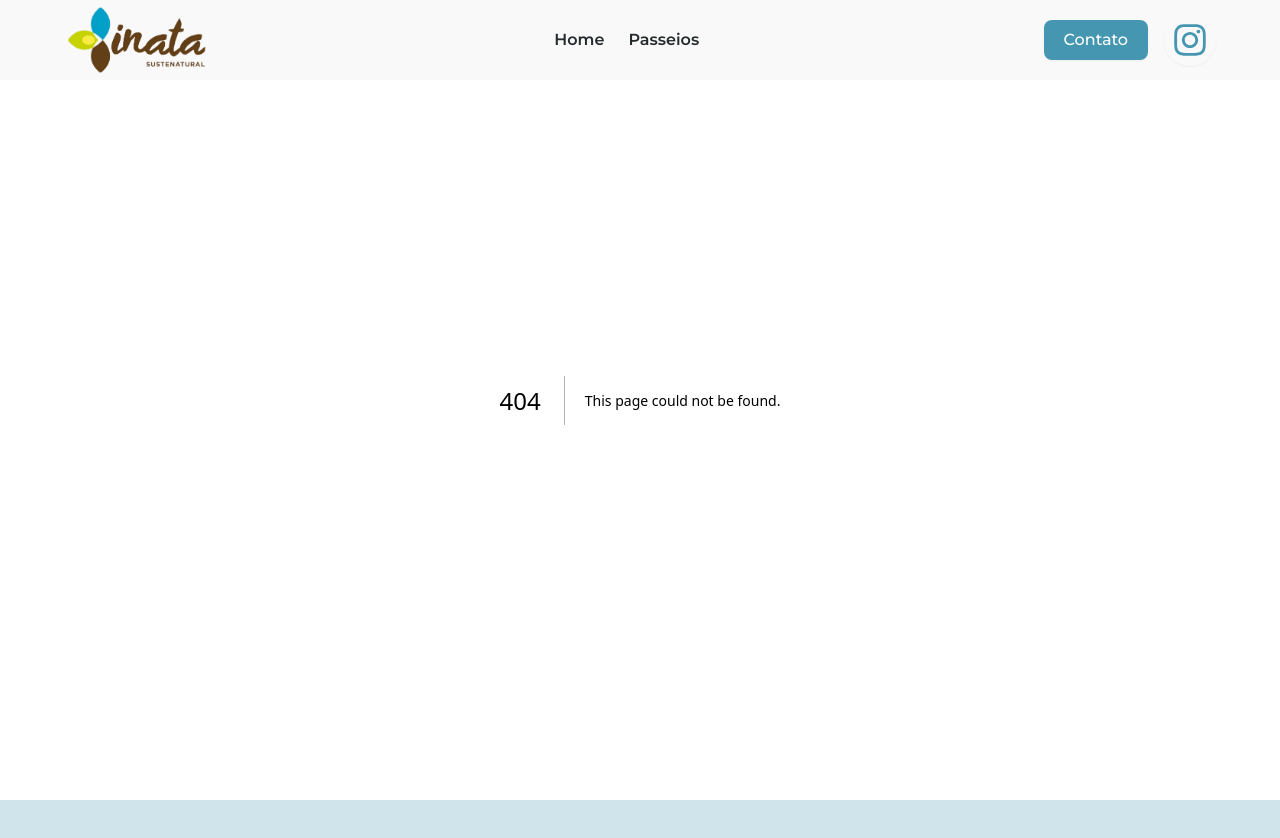
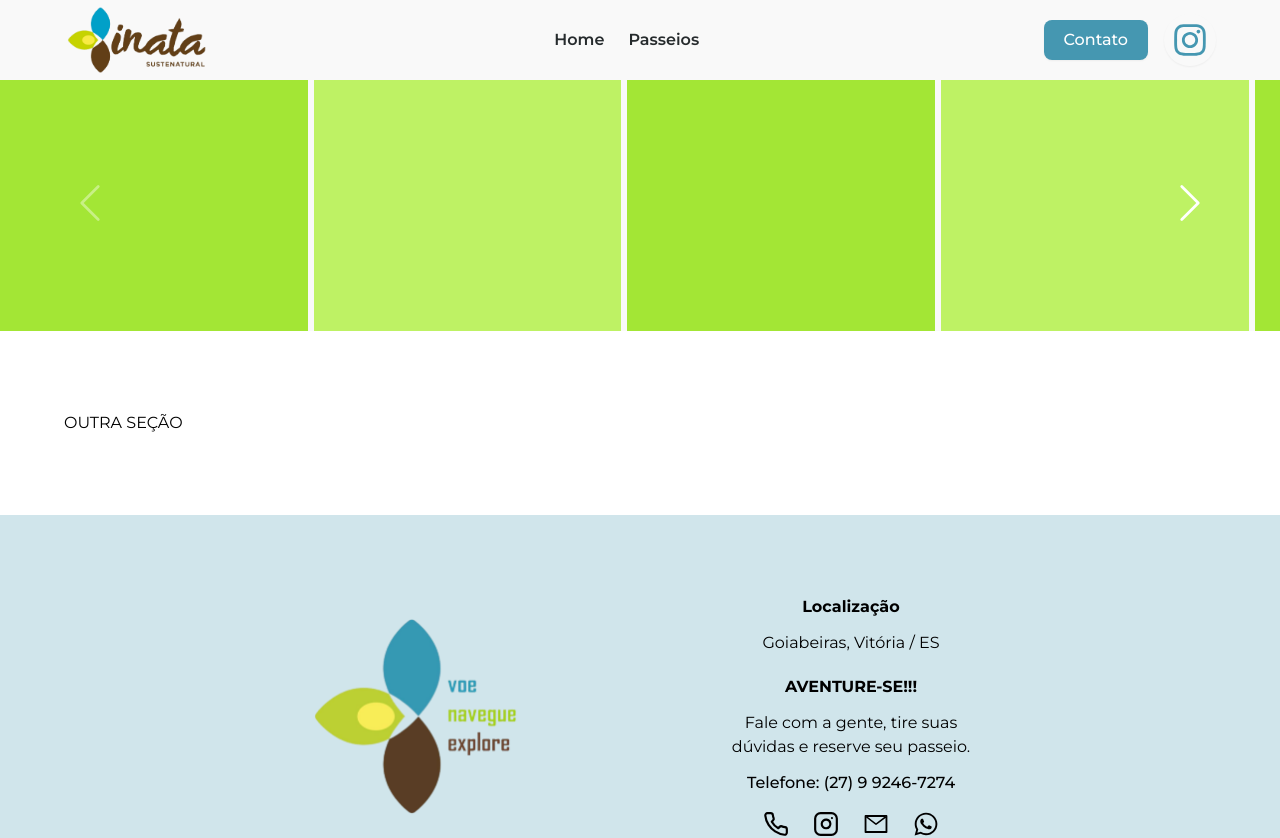
Before and after one commit to elena-calcada/inata-sustenatural-site-frontend, a Next.js app: page /destinos/1 in a window 1280 px wide. Before the commit this address had no page. Shown: the top 838 px of the page. Built offline with nearby package versions, Linux system fonts and the light colour scheme.

Commit message:
feat: add imageSlider component

```diff
--- a/package.json
+++ b/package.json
@@ -14,7 +14,8 @@
     "next": "15.1.0",
     "react": "^19.0.0",
     "react-dom": "^19.0.0",
-    "react-icons": "^5.4.0"
+    "react-icons": "^5.4.0",
+    "swiper": "^11.1.15"
   },
   "devDependencies": {
     "@types/node": "^20",
--- /dev/null
+++ b/src/app/destinos/[tourId]/page.tsx
@@ -0,0 +1,9 @@
+import Tours from "@/components/Tours";
+
+export default function TourOptions() {
+  return(
+    <main>
+      <Tours/>
+    </main>
+  )
+}
--- /dev/null
+++ b/src/components/ImageSlider.tsx
@@ -0,0 +1,74 @@
+"use client"
+import { imagesSlideButtonsController } from "@/utils/imagesSlideButtonsController";
+import 'swiper/css';
+import { Swiper, SwiperSlide } from "swiper/react";
+import ImagesSlideNavigation from "./ImagesSlideNavigation";
+
+export default function ImageSlider() {
+  const { sliderState, setSliderState } = imagesSlideButtonsController()
+  return(
+    <div className="h-full relative w-full flex items-center justify-center z-30 mx-auto">
+          <div className="absolute w-full max-w-[1400px] z-40 h-full bg-background">
+            <Swiper
+              spaceBetween={6}
+              breakpoints={{
+                320: {
+                  slidesPerView: 1.1
+                },
+                440: {
+                  slidesPerView: 1.4
+                },
+                541: {
+                  slidesPerView: 2.1
+                },
+                641: {
+                  slidesPerView: 2.5
+                },
+                1024: {
+                  slidesPerView: 3.1
+                },
+                1280: {
+                  slidesPerView: 4.1
+                }
+              }}
+              onSlideChange={swiper => {
+                setSliderState({
+                  isBeginning: swiper.isBeginning,
+                  isEnd: swiper.isEnd
+                })
+              }}
+              className="w-full h-full"
+            >
+              <SwiperSlide>
+                <div className="h-full bg-lime-400" />
+              </SwiperSlide>
+              <SwiperSlide>
+                <div className="h-full bg-lime-300" />
+              </SwiperSlide>
+              <SwiperSlide>
+                <div className="h-full bg-lime-400" />
+              </SwiperSlide>
+              <SwiperSlide>
+                <div className="h-full bg-lime-300" />
+              </SwiperSlide>
+              <SwiperSlide>
+                <div className="h-full bg-lime-400" />
+              </SwiperSlide>
+              <SwiperSlide>
+                <div className="h-full bg-lime-300" />
+              </SwiperSlide>
+              <SwiperSlide>
+                <div className="h-full bg-lime-400" />
+              </SwiperSlide>
+              <SwiperSlide>
+                <div className="h-full bg-lime-300" />
+              </SwiperSlide>
+              <ImagesSlideNavigation
+                isBeginning={sliderState.isBeginning}
+                isEnd={sliderState.isEnd}
+              />
+            </Swiper>
+          </div>
+        </div>
+  )
+}
--- /dev/null
+++ b/src/components/ImagesSlideNavigation.tsx
@@ -0,0 +1,30 @@
+"use client"
+import { BsChevronLeft, BsChevronRight } from "react-icons/bs";
+import { useSwiper } from "swiper/react";
+
+interface ImagesSliderNavigationProps {
+  isBeginning: boolean;
+  isEnd: boolean;
+}
+
+export default function ImagesSlideNavigation({ isBeginning, isEnd }: ImagesSliderNavigationProps) {
+  const swiper = useSwiper();
+  return (
+    <div className="absolute container !py-0 top-1/2 left-1/2 -translate-x-1/2 -translate-y-1/2 flex items-center justify-between z-50">
+      <button
+        onClick={() => swiper.slidePrev()}
+        disabled={isBeginning}
+        className="enabled:hover:bg-black/10 transition-colors p-1 rounded-full disabled:opacity-40"
+      >
+        <BsChevronLeft className="w-12 h-12 text-white pr-1"/>
+      </button>
+      <button
+        onClick={() => swiper.slideNext()}
+        disabled={isEnd}
+        className="enabled:hover:bg-black/10 transition-colors p-1 rounded-full disabled:opacity-40"
+      >
+        <BsChevronRight className="w-12 h-12 text-white pl-1"/>
+      </button>
+    </div>
+  )
+}
--- /dev/null
+++ b/src/components/Tours.tsx
@@ -0,0 +1,17 @@
+"use client"
+import ImageSlider from './ImageSlider';
+
+export default function Tours() {
+  return(
+    <>
+      <section className="mt-[75px] w-full h-[32vh]">
+        <ImageSlider/>
+      </section>
+      <section className="relative w-full">
+        <div className="container">
+          OUTRA SEÇÃO
+        </div>
+      </section>
+    </>
+  )
+}
--- /dev/null
+++ b/src/utils/imagesSlideButtonsController.ts
@@ -0,0 +1,14 @@
+"use client"
+import { useState } from "react"
+
+export function imagesSlideButtonsController() {
+  const [sliderState, setSliderState] = useState({
+    isBeginning: true,
+    isEnd: false,
+  })
+
+  return {
+    sliderState,
+    setSliderState,
+  }
+}
```
Also changed, not shown: 1 other file (tests, documents, lock files or other folders).
